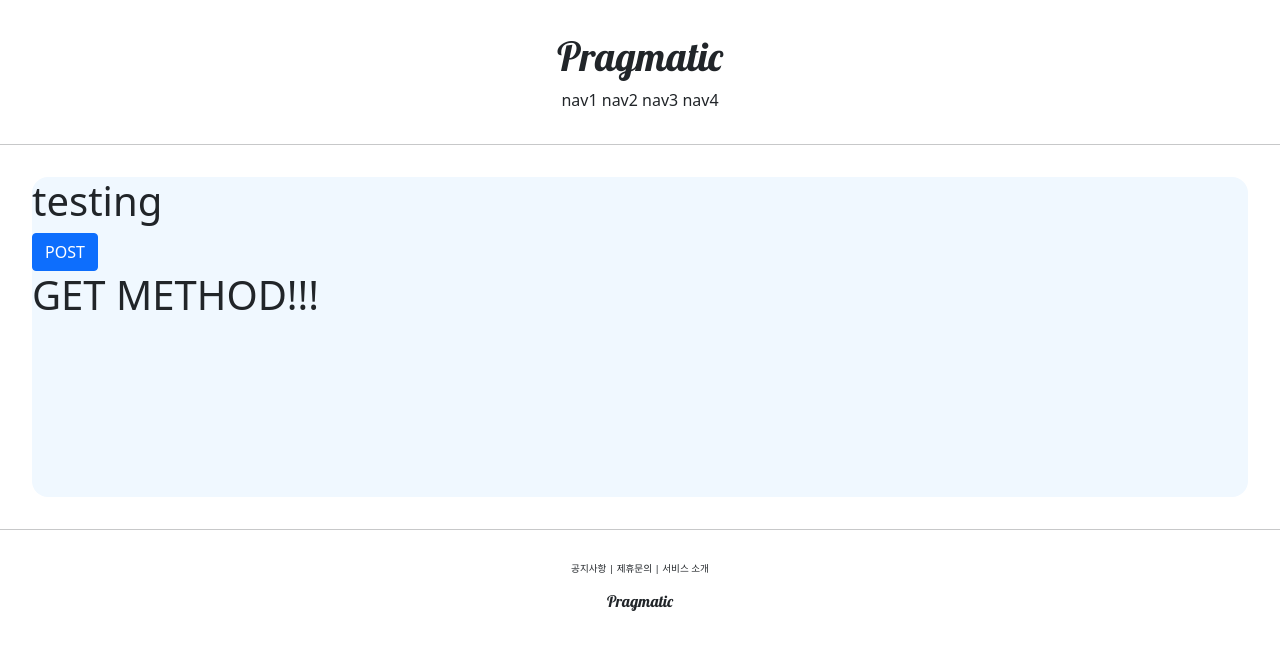
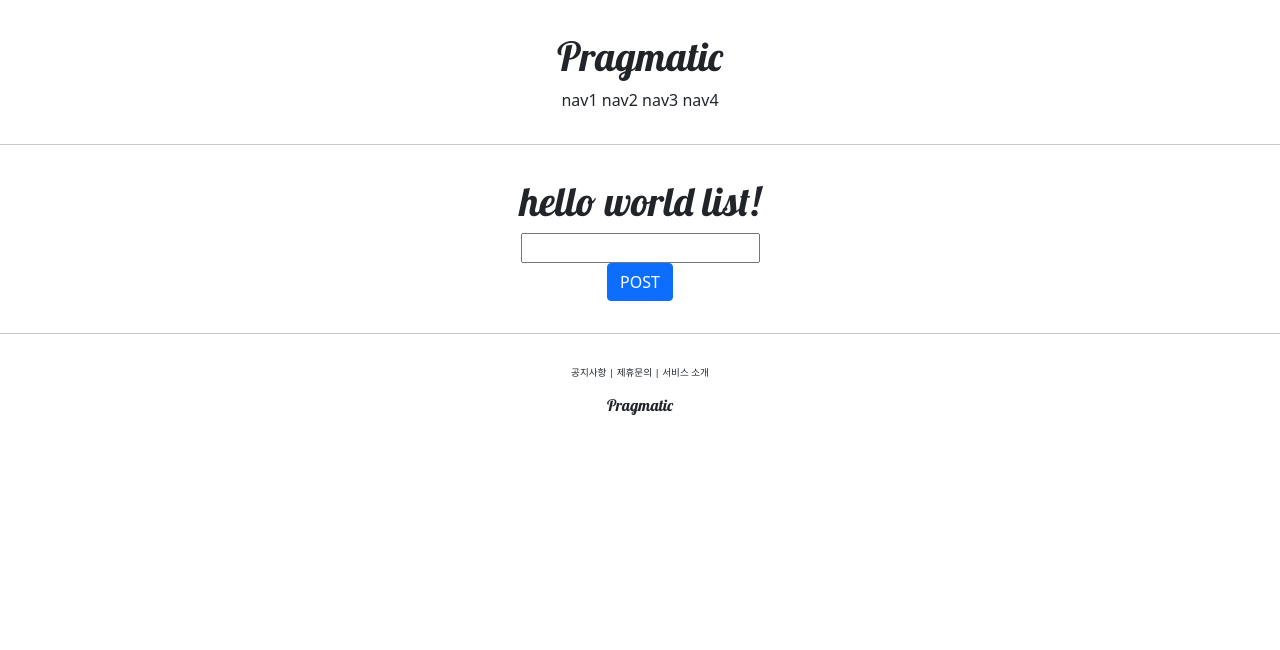
Before and after one commit to ShinDoDam/pragmatic, a Django app: page /account/hello_world/ in a window 1280 px wide. Shown: the top 650 px of the page. Run offline with Django 4.2, Linux system fonts and the light colour scheme.

Commit message:
django course 17 commit

```diff
--- a/accountapp/templates/accountapp/hello_world.html
+++ b/accountapp/templates/accountapp/hello_world.html
@@ -2,19 +2,24 @@
 
 {% block content %}
 
-    <div style="height: 20rem; background-color: aliceblue; border-radius: 1rem; margin: 2rem;">
-        <h1>
-            testing
+    <div style="border-radius: 1rem; margin: 2rem; text-align: center;">
+        <h1 style="font-family: 'lobster', 'cursive';">
+            hello world list!
         </h1>
 
         <form action="/account/hello_world/" method="post">
             {% csrf_token %}
+            <div>
+                <input type="text" name="hello_world_input">
+            </div>
             <input type="submit" class="btn btn-primary" value="POST">
         </form>
 
+        {% if hello_world_output %}
         <h1>
-            {{ text }}
+            {{ hello_world_output.text }}
         </h1>
+        {% endif %}
 
     </div>
 
--- a/accountapp/views.py
+++ b/accountapp/views.py
@@ -2,12 +2,19 @@ from django.http import HttpResponse
 from django.shortcuts import render
 
 # Create your views here.
-
+from accountapp.models import HelloWorld
 
 
 def hello_world(request):
 
     if request.method == "POST":
-        return render(request, 'accountapp/hello_world.html', context={'text': 'POST METHOD!!!'})
+
+        temp = request.POST.get('hello_world_input')
+
+        new_hello_world = HelloWorld()
+        new_hello_world.text = temp
+        new_hello_world.save()
+
+        return render(request, 'accountapp/hello_world.html', context={'hello_world_output': new_hello_world})
     else:
         return render(request, 'accountapp/hello_world.html', context={'text': 'GET METHOD!!!'})
```
Also changed, not shown: db.sqlite3.
